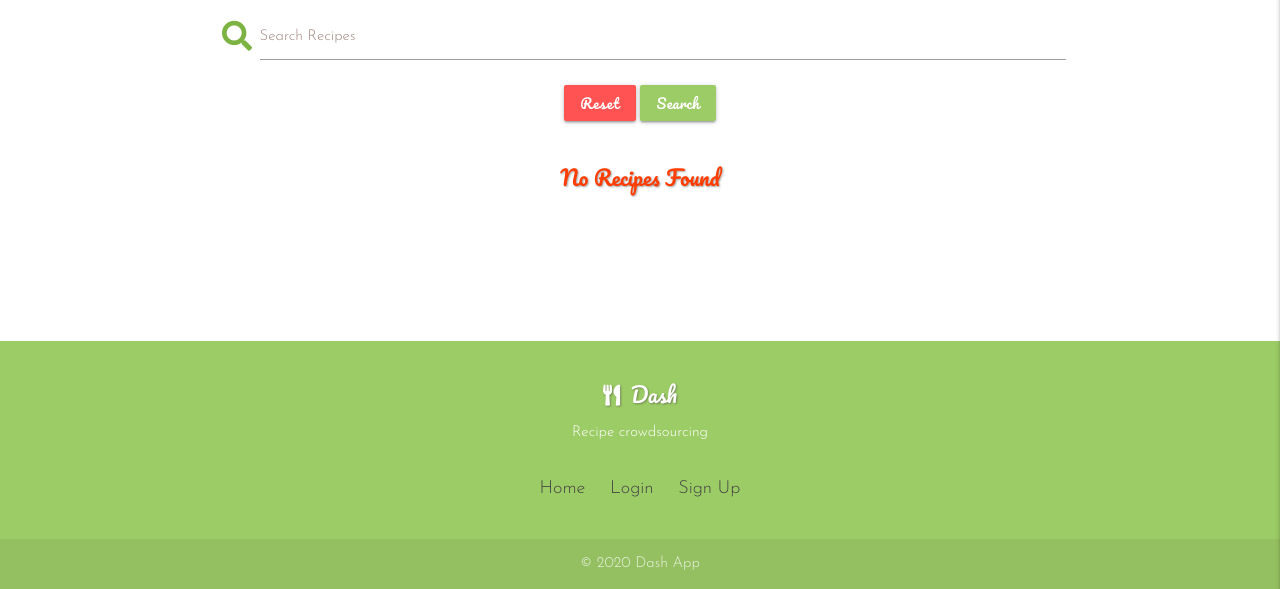
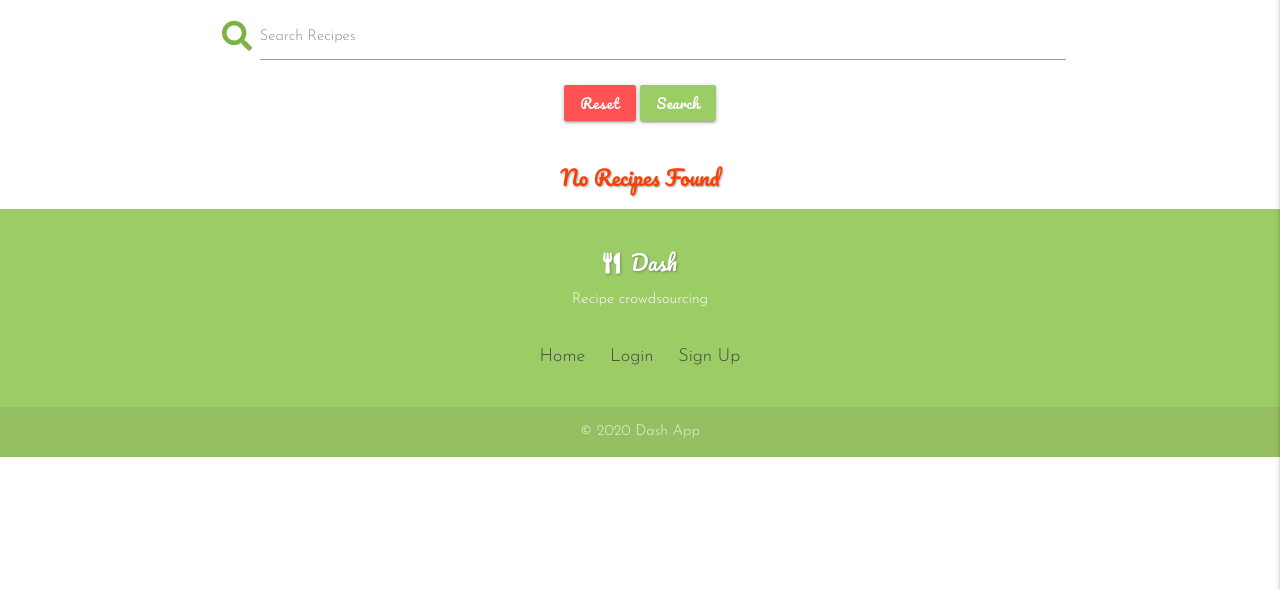
Before and after one commit to alissatroiano/Dash, a Flask app: page / in a window 1280 px wide. Shown: the part 211-800 px from the top of the page. Run offline with Flask 2, Linux system fonts and the light colour scheme; data that the repository does not hold is empty; some libraries are stand-ins or nearby versions.

Commit message:
Edit footer

```diff
--- a/static/css/style.css
+++ b/static/css/style.css
@@ -285,7 +285,7 @@ footer {
 
     footer {
         margin-top: 60px;
-        position: absolute;
+        position: relative;
     }
 
     body {
@@ -316,7 +316,7 @@ footer {
     }
     footer {
         margin-top: 20px;
-        position: absolute;
+        position: relative;
     }
 
     body {
```
